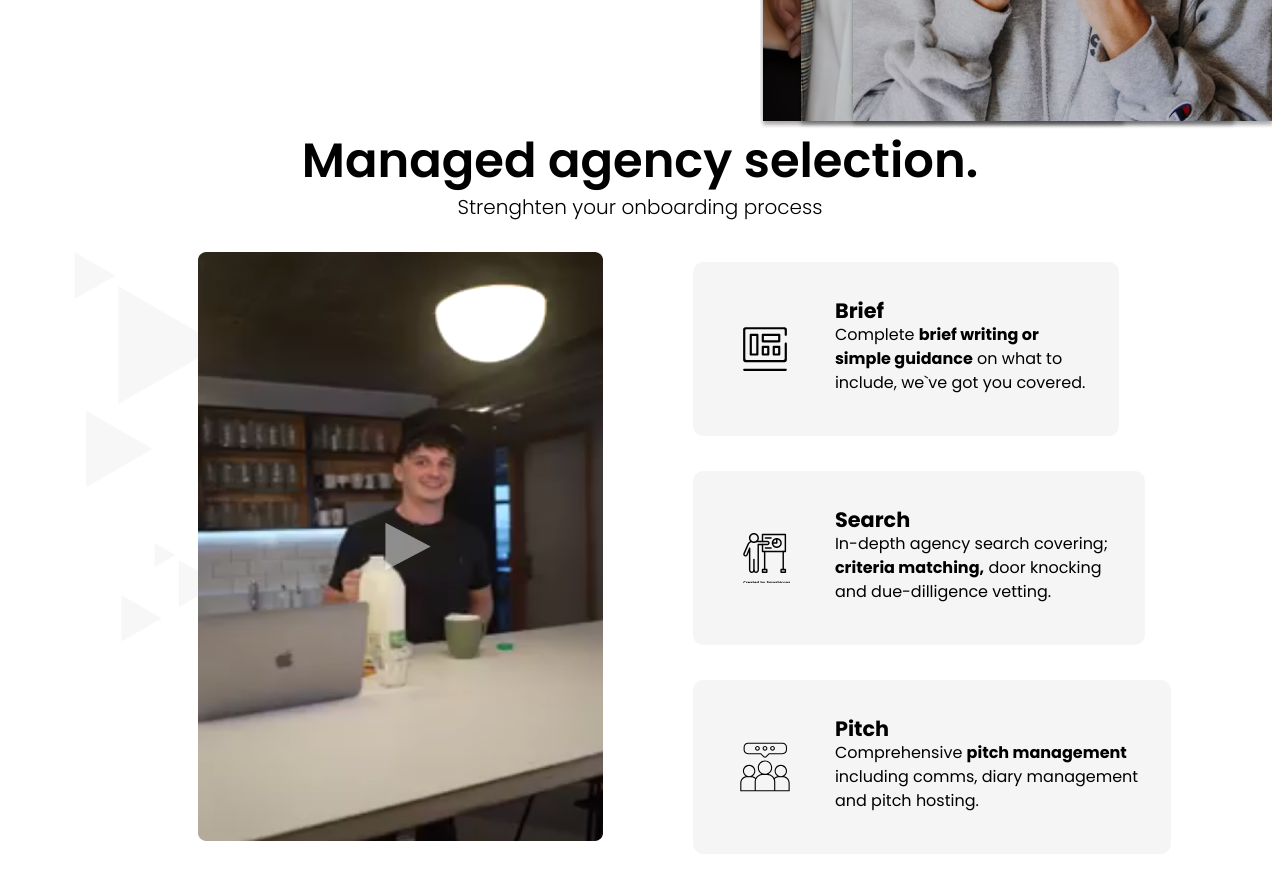
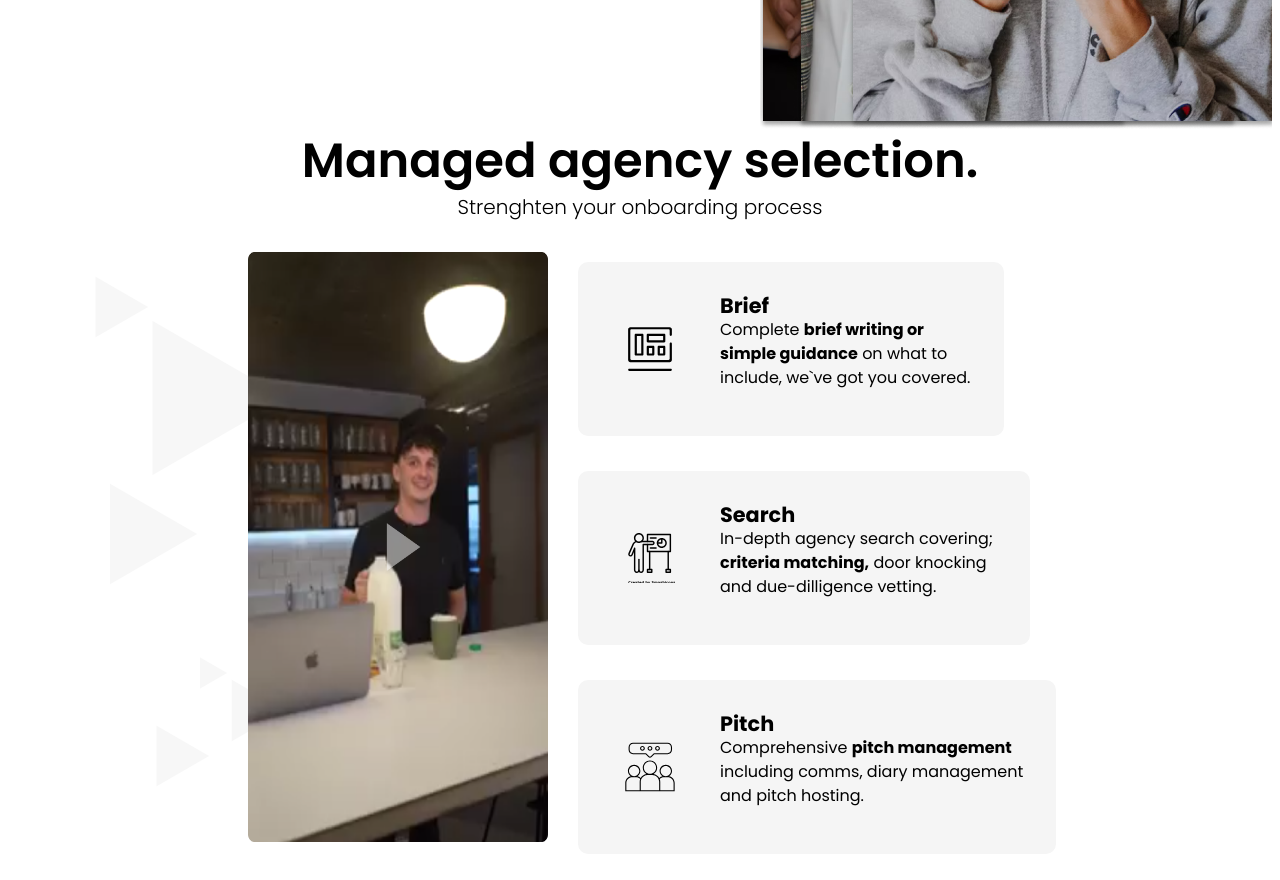
Before and after one commit to Darkbound/TestWithNext, a Next.js app: page / in a window 1280 px wide. Shown: the part 740-1620 px from the top of the page. Built offline with nearby package versions, Linux system fonts and the light colour scheme.

Commit message:
Final commit fixes to background image

```diff
--- a/collections/Card/elements.jsx
+++ b/collections/Card/elements.jsx
@@ -51,7 +51,7 @@ export const StyledImageContainer = styled.div`
   margin-right:45px;
 `
 export const StyledTextContainer = styled((props) => <CardTextContainer {...props} />)`
-  padding-top:15px;
+  padding-top:10px;
 `
 export const StyledCardDescription = styled((props) => <CardDescription{...props} />)`
   margin:0;
--- a/components/Containers/CardBoxContainer/elements.jsx
+++ b/components/Containers/CardBoxContainer/elements.jsx
@@ -1,6 +1,7 @@
 import styled from "styled-components";
 
 export const StyledCardBox = styled((props) => <div {...props} />)`
+  display:inline-block ;
   width:33vw;
   height:170px;
   background-color: #f5f5f5;
--- a/sections/AgencySection/AgencySection.jsx
+++ b/sections/AgencySection/AgencySection.jsx
@@ -45,7 +45,7 @@ export const AgencySection = ({ title, description, image }) => {
       <StyledDescription>{description}</StyledDescription>
       <StyledSectionContainer>
         <StyledImageContainer>
-          <Image src={image.src} alt='video image' width={420} height={610} />
+          <Image src={image.src} alt='video image' width={310} height={610} />
         </StyledImageContainer>
         <StyledCardContainer>
           <Card {...firstCardProps} activeSelection={activeSelection} changeActiveSelection={changeActiveSelection} />
--- a/sections/AgencySection/elements.jsx
+++ b/sections/AgencySection/elements.jsx
@@ -6,9 +6,9 @@ import BackgroundImage from '../../resources/background.png'
 import { CardContainer } from "../../components/Containers";
 
 export const StyledImageContainer = styled.div`
-  width:420px;
+  width:300px;
   height:610px;
-  margin-left:15%;
+  margin-left:240px;
   @media(max-width:1024px){
     margin-left:auto;
     margin-right:auto;
@@ -17,10 +17,6 @@ export const StyledImageContainer = styled.div`
 `;
 
 export const StyledContainer = styled((props) => <SectionContainer {...props} />)`
-  background-image: url(${BackgroundImage?.src});
-  background-repeat: no-repeat;
-  background-position:left 120px;
-  background-size:58%;
   width:100%;
   display:block;
   align-items: center;
@@ -33,14 +29,17 @@ export const StyledContainer = styled((props) => <SectionContainer {...props} />
   };
 `;
 export const StyledSectionContainer = styled(({ height, ...props }) => <SectionContainer {...props} />)`
-  margin-right:auto;
-  min-width:100%;
+  background-image: url(${BackgroundImage?.src});
+  background-repeat: no-repeat;
+  background-position:left 20px;
+  background-size:960px;
+  margin-bottom: 150px;
+  width: %;
   min-height:600px;
   margin-top:30px;
   @media(max-width:1024px){
     width:100%;
     display:block;
-    margin-bottom: 150px;
     text-align:center;
   };
 `;
@@ -55,7 +54,7 @@ export const StyledDescription = styled((props) => <SectionSubheading {...props}
 
 export const StyledCardContainer = styled((props) => <CardContainer {...props} />)`
   margin-top:10px;
-  margin-left:90px;
+  margin-left:30px;
   height:100%;
   @media(max-width:1024px){
     margin-left:auto;
```
